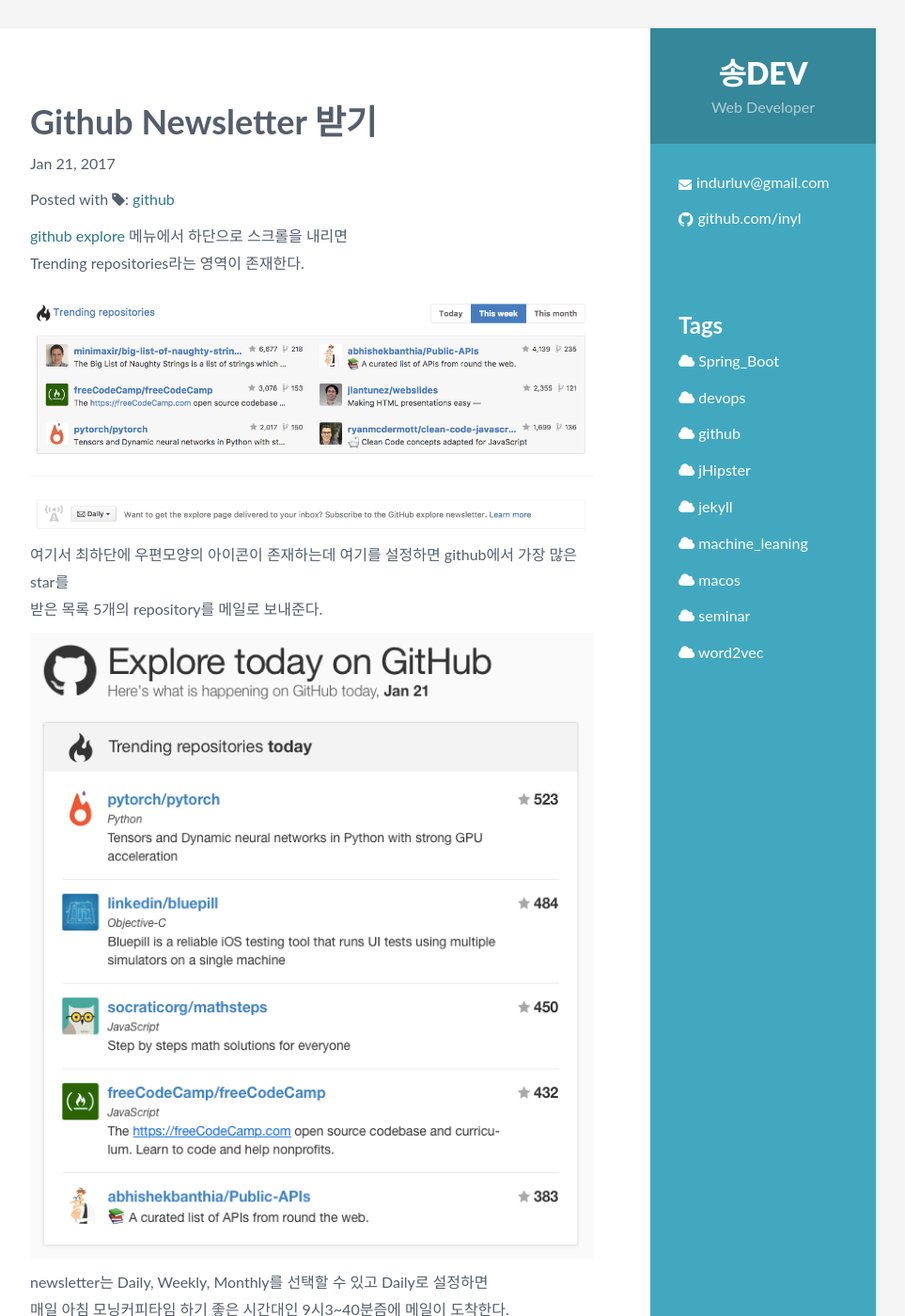
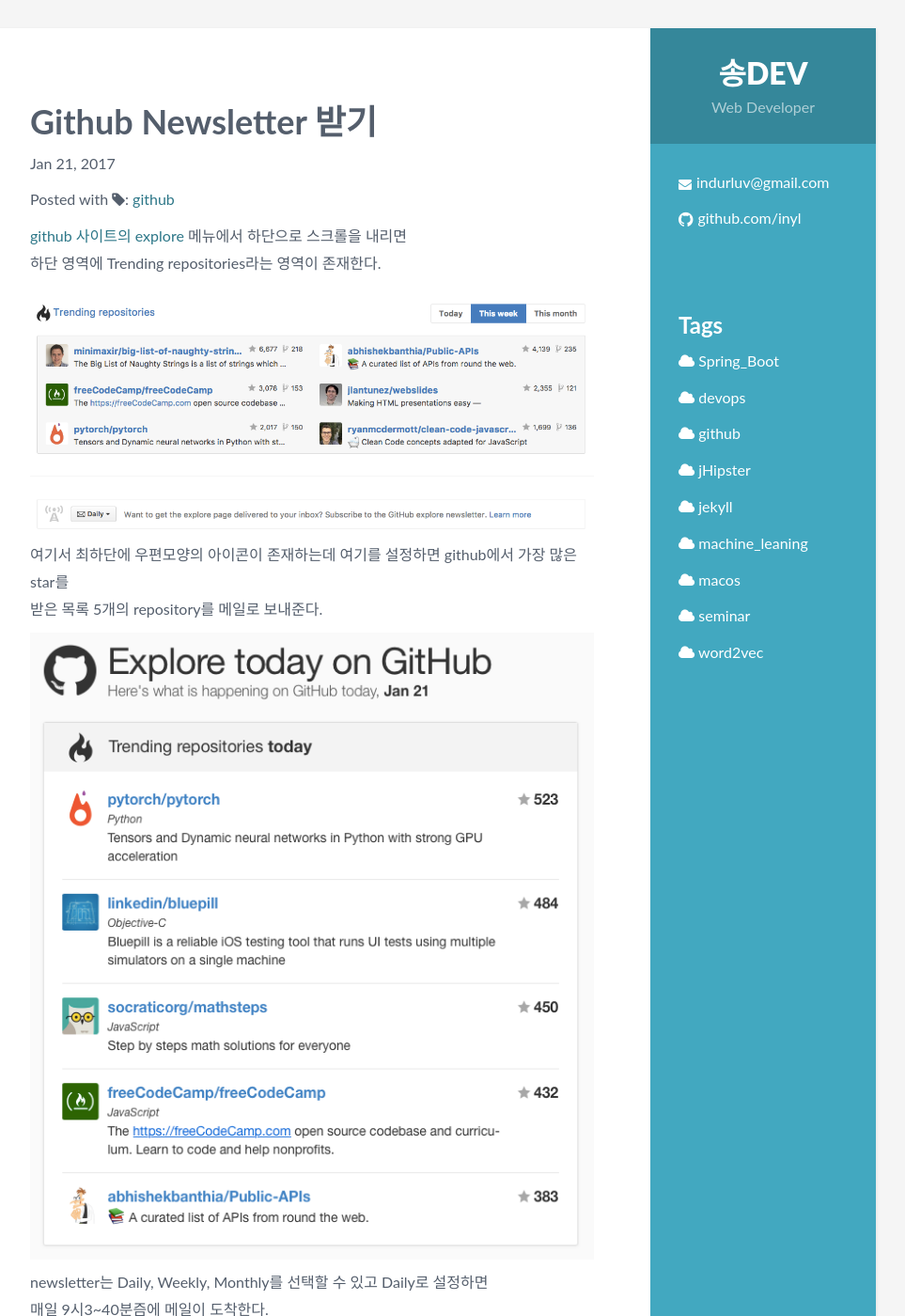
Before and after one commit to inyl/inyl.github.io, a Jekyll site: the page built from _posts/2017-01-21-github_newsletter.markdown, in a window 1280 px wide and 1400 px high. Shown: the whole window at 94% size, without its empty margins (188-1151 px from the left). Built offline with Jekyll 4.4.1, drawn with Linux system fonts in a browser that asks for light colours; comment, search, counter and statistics services are not loaded; some of the changed text lies outside the part shown.

Commit message:
문장 수정

```diff
--- a/_posts/2017-01-21-github_newsletter.markdown
+++ b/_posts/2017-01-21-github_newsletter.markdown
@@ -5,8 +5,8 @@
 title:  "Github Newsletter 받기"
 comment : true
 ---
-[github explore](https://github.com/explore) 메뉴에서 하단으로 스크롤을 내리면 <br/>
-Trending repositories라는 영역이 존재한다.<br/>
+[github 사이트의 explore](https://github.com/explore) 메뉴에서 하단으로 스크롤을 내리면 <br/>
+하단 영역에 Trending repositories라는 영역이 존재한다.<br/>
 
 <img src="{{site.url}}assets/imgs/github/github1.png" width="100%"/>
 여기서 최하단에 우편모양의 아이콘이 존재하는데 여기를 설정하면 github에서 가장 많은 star를<br/>
@@ -15,6 +15,7 @@
 <img src="{{site.url}}assets/imgs/github/github2.png" width="100%"/>
 
 newsletter는 Daily, Weekly, Monthly를 선택할 수 있고 Daily로 설정하면<br/>
-매일 아침 모닝커피타임 하기 좋은 시간대인 9시3~40분즘에 메일이 도착한다.<br/>
+매일 9시3~40분즘에 메일이 도착한다.<br/>
+아침에 커피한잔 하면서 쓱 훓어보기 보기 딱 좋은 시간대이다 :)<br/>
 
 최근 트렌디한 Project가 어떤것이 있는지 파악하기 매우 좋기에 가급적 Daily로 구독하는것을 추천한다.
```
